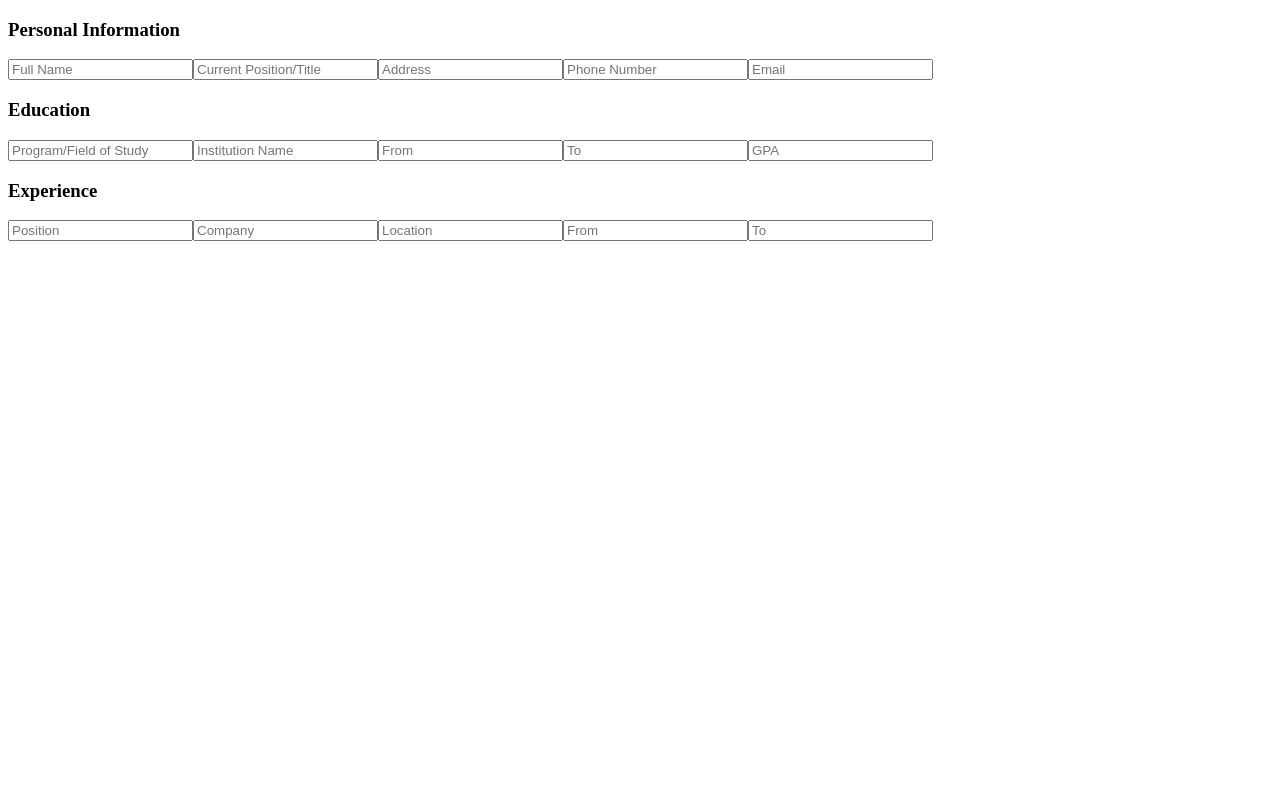
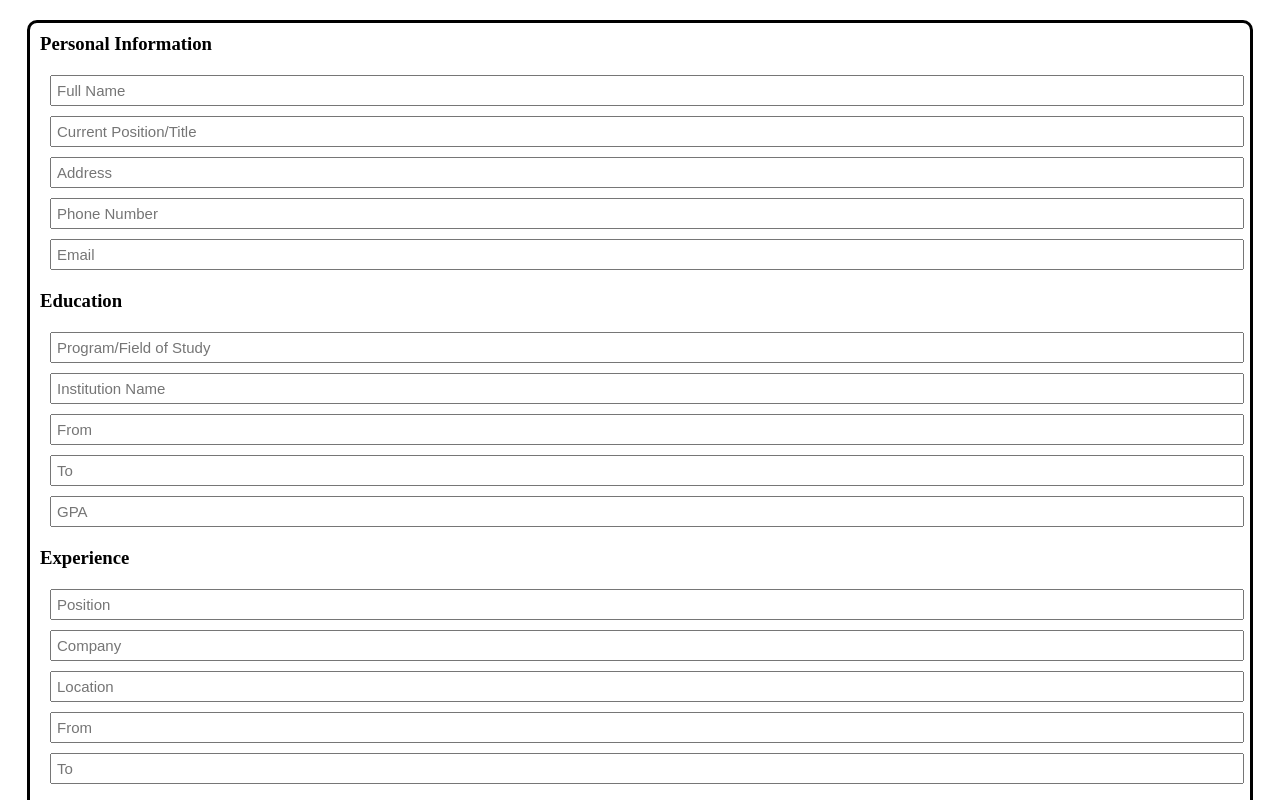
Before and after one commit to ArjunSaili1/ResumeGenerator, a React (Create React App) app: page / in a window 1280 px wide. Shown: the top 800 px of the page. Built offline with nearby package versions, Linux system fonts and the light colour scheme; the HTML template or start-up script is replaced by a standard one.

Commit message:
Update Styling, Make Sections Receive UniqueID from Parent

```diff
--- a/src/components/EducationSection.js
+++ b/src/components/EducationSection.js
@@ -1,13 +1,11 @@
 import React, { Component } from "react";
-import uniqid from "uniqid";
 
 class EducationSection extends Component {
 
     constructor(props){
         super(props)
-        this.stateKey = uniqid();
         this.state = {
-            [this.stateKey]: {
+            [this.props.sectionID]: {
                 programName: "",
                 schoolName: "",
                 eduFromYear: "",
@@ -20,22 +18,19 @@ class EducationSection extends Component {
 
 
     updateEduInfo(e){
-        const stateKey = this.stateKey
-        if(e.target.name in this.state[stateKey]){
-            this.setState({
-                [stateKey]: {
-                    ...this.state[stateKey],
-                    [e.target.name]: e.target.value
-                }
-            }, ()=>{this.props.addEduInfo(this.state)})
-        }
+        this.setState({
+            [this.props.sectionID]: {
+                ...this.state[this.props.sectionID],
+                [e.target.name]: e.target.value
+            }
+        }, ()=>{this.props.addEduInfo(this.state)})
     }
 
     render(){
         return(
             <div>
-                <h3>Education</h3>
-                <div>
+                <h3 className="section-title">Education</h3>
+                <div className="section-fields">
                     <input type="text" name="programName" placeholder="Program/Field of Study" onChange={this.updateEduInfo}></input>
                     <input type="text" name="schoolName" placeholder="Institution Name" onChange={this.updateEduInfo}></input>
                     <input type="number" name="eduFromYear" placeholder="From" onChange={this.updateEduInfo}></input>
--- a/src/components/ExperienceSection.js
+++ b/src/components/ExperienceSection.js
@@ -1,13 +1,10 @@
 import React, { Component } from "react";
-import uniqid from "uniqid";
-
 
 class ExperienceSection extends Component {
     constructor(props){
         super(props)
-        this.stateKey = uniqid();
         this.state = {
-            [this.stateKey]: {
+            [this.props.sectionID]: {
                 position: "",
                 company: "",
                 expLocation: "",
@@ -19,22 +16,19 @@ class ExperienceSection extends Component {
     }
 
     updateExpInfo(e){
-        const stateKey = this.stateKey;
-        if(e.target.name in this.state[stateKey]){
-            this.setState({
-                [stateKey]: {
-                    ...this.state[stateKey],
-                    [e.target.name]: e.target.value
-                }
-            }, ()=>{this.props.addExpInfo(this.state)})
-        }
+        this.setState({
+            [this.props.sectionID]: {
+                ...this.state[this.props.sectionID],
+                [e.target.name]: e.target.value
+            }
+        }, ()=>{this.props.addExpInfo(this.state)})
     }
 
     render(){
         return(
             <div>
-                <h3>Experience</h3>
-                <div>
+                <h3 className="section-title">Experience</h3>
+                <div className="section-fields">
                     <input type="text" name="position" placeholder="Position" onChange={this.updateExpInfo}></input>
                     <input type="text" name="company" placeholder="Company" onChange={this.updateExpInfo}></input>
                     <input type="text" name="expLocation" placeholder="Location" onChange={this.updateExpInfo}></input>
--- a/src/components/PersonalDataSection.js
+++ b/src/components/PersonalDataSection.js
@@ -1,21 +1,17 @@
 import React, { Component } from "react";
 
 class PersonalDataSection extends Component {
-    constructor(props){
-        super(props)
-    }
 
     render(){
         return(
             <div>
-                <h3>Personal Information</h3>
-                <div>
-                    <input name="name" placeholder="Full Name" onChange={this.props.updatePersonalInfo}></input>
-                    <input name="title" placeholder="Current Position/Title" onChange={this.props.updatePersonalInfo}></input>
-                    <input name="address" placeholder="Address" onChange={this.props.updatePersonalInfo}></input>
-                    <input name="phone" placeholder="Phone Number" onChange={this.props.updatePersonalInfo}></input>
-                    <input name="email" placeholder="Email" onChange={this.props.updatePersonalInfo}></input>
-
+                <h3 className="section-title">Personal Information</h3>
+                <div className="section-fields">
+                    <input type="text" name="name" placeholder="Full Name" onChange={this.props.updatePersonalInfo}></input>
+                    <input type="text" name="title" placeholder="Current Position/Title" onChange={this.props.updatePersonalInfo}></input>
+                    <input type="text" name="address" placeholder="Address" onChange={this.props.updatePersonalInfo}></input>
+                    <input type="number" name="phone" placeholder="Phone Number" onChange={this.props.updatePersonalInfo}></input>
+                    <input type="text" name="email" placeholder="Email" onChange={this.props.updatePersonalInfo}></input>
                 </div>
             </div>
         )
--- a/src/components/ResumeForm.js
+++ b/src/components/ResumeForm.js
@@ -2,19 +2,44 @@ import React, { Component } from "react";
 import PersonalDataSection from "./PersonalDataSection";
 import EducationSection from "./EducationSection";
 import ExperienceSection from "./ExperienceSection";
+import uniqid from "uniqid";
+import '../styles.css'
 
 class ResumeForm extends Component {
     constructor(props){
         super(props)
+
+        this.pdSection = <PersonalDataSection updatePersonalInfo={this.props.updatePersonalInfo}></PersonalDataSection>
+        this.eduSection = <EducationSection addEduInfo={this.props.addEduInfo}></EducationSection>;
+        this.expSection = <ExperienceSection addExpInfo={this.props.addExpInfo}></ExperienceSection>;
+
+        this.state = {
+            sections: [this.addComponentId(this.pdSection),
+                this.addComponentId(this.eduSection),
+                this.addComponentId(this.expSection),
+                this.addComponentId(this.expSection)
+            ]
+        }
+        this.attachSectionId = this.attachSectionId.bind(this);
+        this.addComponentId = this.addComponentId.bind(this)
+    }
+
+    addComponentId(component){
+        const elementId = uniqid()
+        return React.cloneElement(component, {key: elementId, sectionID: elementId}, null)
+    }
+
+    attachSectionId(){
+        this.setState({
+            sections: this.state.sections.map((comp)=>{this.addComponentId(comp)})
+        })
     }
 
     render(){
         return(
-            <div className="resume-form">
-                <form>
-                    <PersonalDataSection updatePersonalInfo={this.props.updatePersonalInfo}></PersonalDataSection>
-                    <EducationSection addEduInfo={this.props.addEduInfo}></EducationSection>
-                    <ExperienceSection addExpInfo={this.props.addExpInfo}></ExperienceSection>
+            <div>
+                <form className="resume-form">
+                    {this.state.sections.map(section => section)}
                 </form>
             </div>
         )
--- /dev/null
+++ b/src/styles.css
@@ -0,0 +1,24 @@
+* {
+    margin: 0;
+    padding: 0;
+}
+
+.resume-form{
+    width: 1200px;
+    margin: 20px auto;
+    max-width: calc(100% - 20px);
+    padding: 10px;
+    border: solid black;
+    border-radius: 10px;
+}
+
+.section-fields{
+    margin: 15px 10px 15px 10px;
+}
+
+.section-fields > input{
+    width: 100%;
+    font-size: 15px;
+    padding: 5px;
+    margin: 5px 0px 5px 0px;
+}
```
